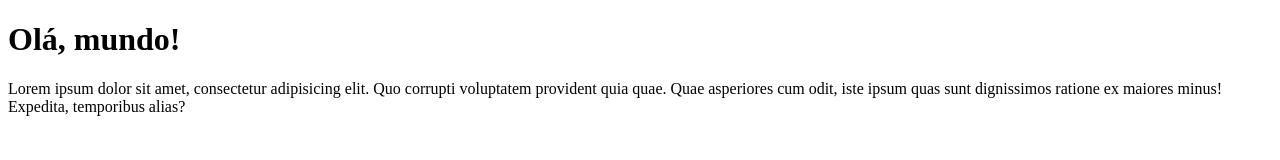
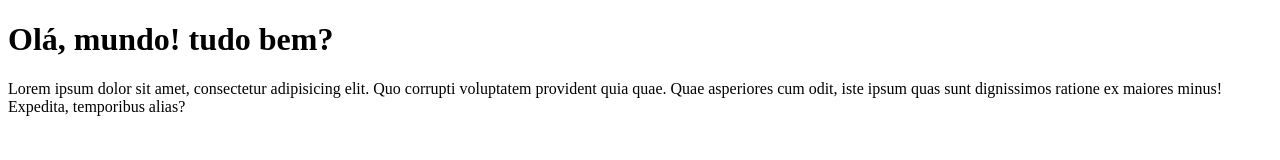
Before and after one commit to RodolfoCorreiaNascimento/OlaMundo, a plain HTML site: page site-exemplo/index.html in a window 1280 px wide. Drawn offline with Linux system fonts and the light colour scheme.

Commit message:
Update index.html

```diff
--- a/site-exemplo/index.html
+++ b/site-exemplo/index.html
@@ -6,7 +6,7 @@
     <title>Meu primeiro site em repositorio</title>
 </head>
 <body>
-    <h1>Olá, mundo!</h1>
+    <h1>Olá, mundo! tudo bem?</h1>
     <p>Lorem ipsum dolor sit amet, consectetur adipisicing elit. Quo corrupti voluptatem provident quia quae. Quae asperiores cum odit, iste ipsum quas sunt dignissimos ratione ex maiores minus! Expedita, temporibus alias?</p>
 </body>
 </html>
```
